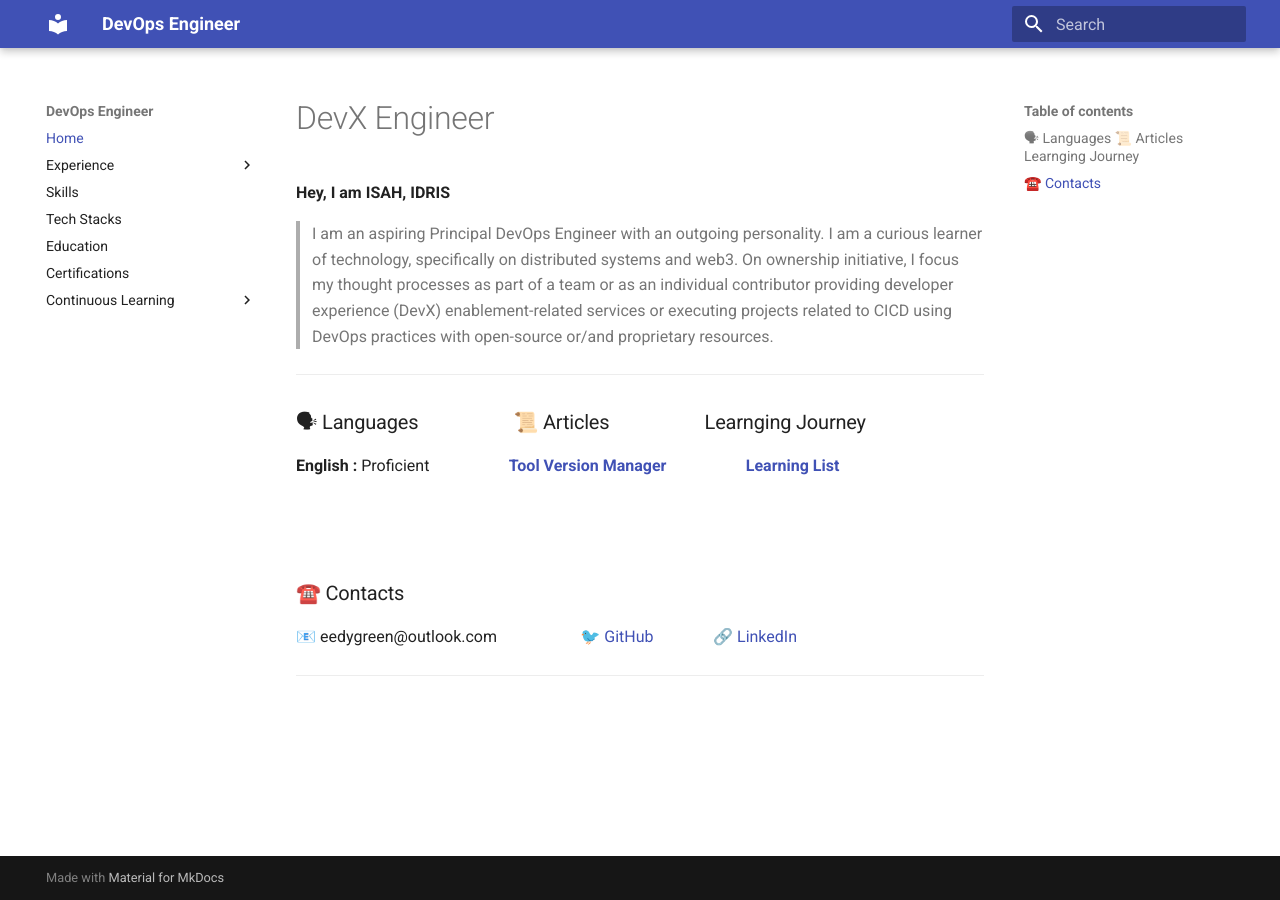
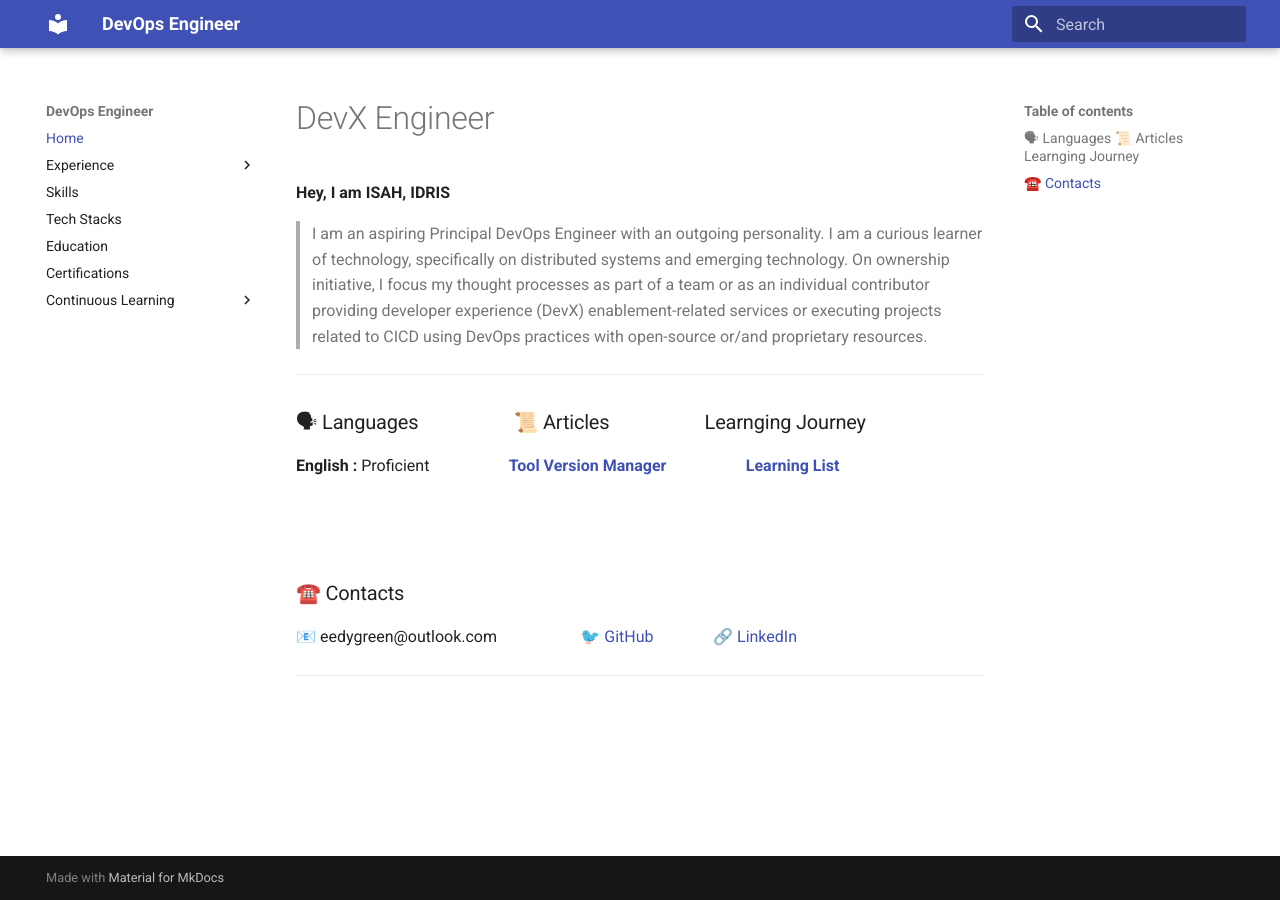
Before and after one commit to eedygreen/isah-idris-DevOps-Engineer-resume, an MkDocs documentation site: the page built from docs/README.md, in a window 1280 px wide. Built offline with MkDocs 1.6.1 and Material for MkDocs 9.7.7, drawn with Linux system fonts in a browser that asks for light colours.

Commit message:
updated (#47)
* updated

* removed unwanted test

* removed unwanted test

* removed unwanted test

```diff
--- a/docs/README.md
+++ b/docs/README.md
@@ -2,7 +2,7 @@
 
 **Hey, I am ISAH, IDRIS**
 
-> I am an aspiring Principal DevOps Engineer with an outgoing personality. I am a curious learner of technology, specifically on distributed systems and web3. On ownership initiative, I focus my thought processes as part of a team or as an individual contributor providing developer experience (DevX) enablement-related services or executing projects related to CICD using DevOps practices with open-source or/and proprietary resources.
+> I am an aspiring Principal DevOps Engineer with an outgoing personality. I am a curious learner of technology, specifically on distributed systems and emerging technology. On ownership initiative, I focus my thought processes as part of a team or as an individual contributor providing developer experience (DevX) enablement-related services or executing projects related to CICD using DevOps practices with open-source or/and proprietary resources.
 
 ---
 
```
Also changed, not shown: docs/experience/BlockOps_Engineer.md (+1 -0 lines), 4 other files.
